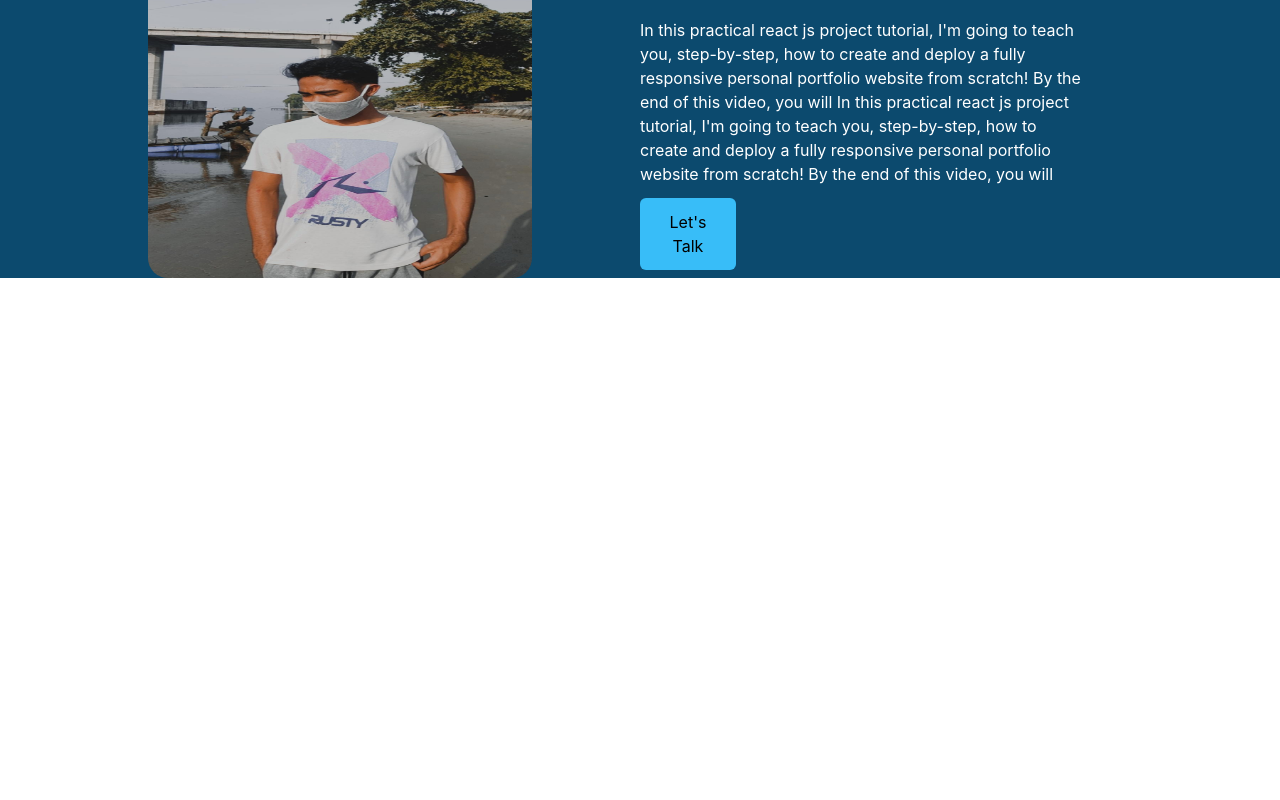
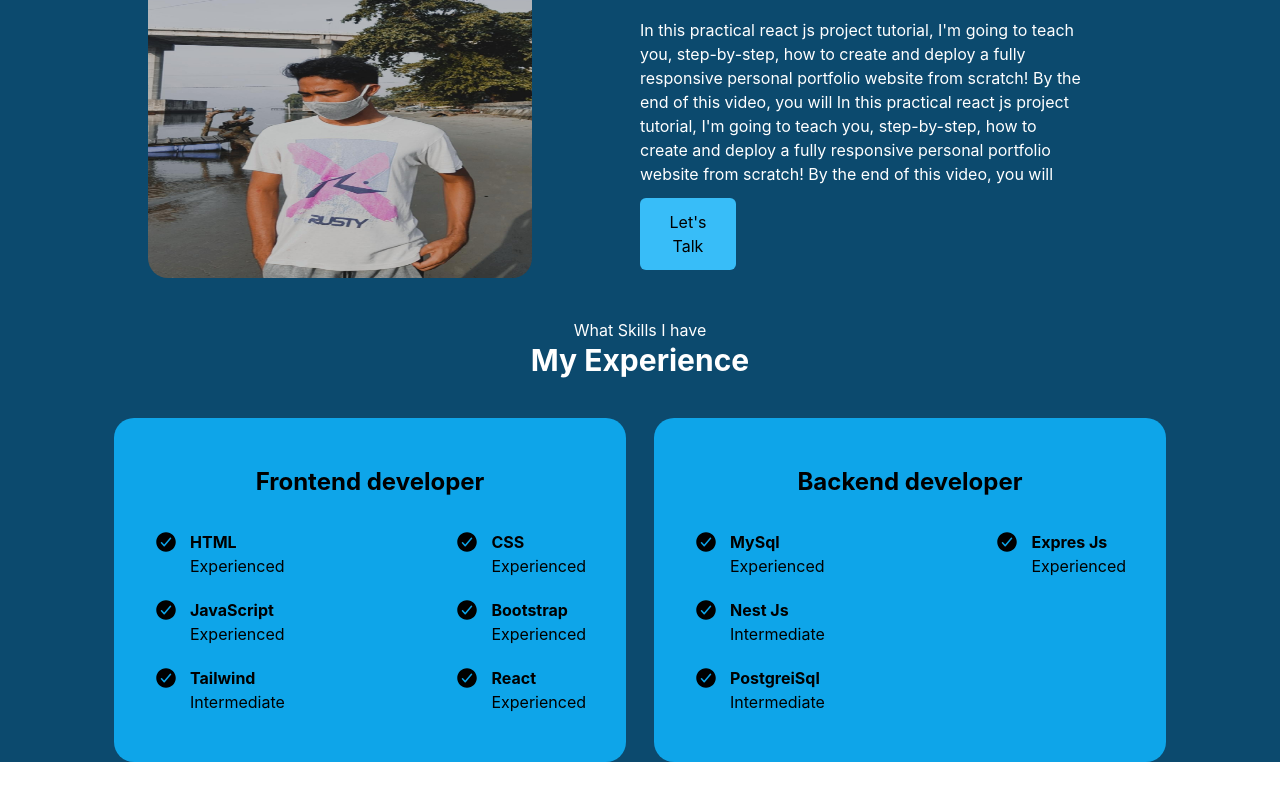
Before and after one commit to ibranurlette/portofolio-second-version, a React (Create React App) app: page / in a window 1280 px wide. Shown: the part 1011-1811 px from the top of the page. Before the commit the page ends 1329 px from the top, so only its background shows below. Built offline with nearby package versions, Linux system fonts and the light colour scheme.

Commit message:
Third Section : Experience page

```diff
--- a/src/App.js
+++ b/src/App.js
@@ -6,6 +6,7 @@ import {
   IoMedal,
   IoPeople,
   IoCreate,
+  IoCheckmarkCircle,
 } from "react-icons/io5";
 
 function App() {
@@ -92,6 +93,120 @@ function App() {
           </div>
         </div>
       </div>
+
+      {/* third section */}
+      <h1 className="text-white">What Skills I have</h1>
+      <h2 className="text-3xl font-bold text-white">My Experience</h2>
+      <div className="m-10 flex justify-center">
+        <div className="bg-sky-500 py-12 px-10 mr-7 w-[32rem] rounded-[20px]">
+          <h1 className="text-2xl mb-8 font-bold">Frontend developer</h1>
+          <div className="flex justify-between ">
+            <div className="">
+              <div className="flex justify-start mb-5">
+                <div>
+                  <IoCheckmarkCircle className="" size="1.5em" />
+                </div>
+                <div className="text-justify ml-3">
+                  <b>HTML</b>
+                  <p>Experienced</p>
+                </div>
+              </div>
+              <div className="flex justify-start mb-5">
+                <div>
+                  <IoCheckmarkCircle className="" size="1.5em" />
+                </div>
+                <div className="text-justify ml-3">
+                  <b>JavaScript</b>
+                  <p>Experienced</p>
+                </div>
+              </div>
+              <div className="flex justify-start ">
+                <div>
+                  <IoCheckmarkCircle className="" size="1.5em" />
+                </div>
+                <div className="text-justify ml-3">
+                  <b>Tailwind</b>
+                  <p>Intermediate</p>
+                </div>
+              </div>
+            </div>
+            <div className="">
+              <div className="flex justify-start mb-5">
+                <div>
+                  <IoCheckmarkCircle className="" size="1.5em" />
+                </div>
+                <div className="text-justify ml-3">
+                  <b>CSS</b>
+                  <p>Experienced</p>
+                </div>
+              </div>
+              <div className="flex justify-start mb-5">
+                <div>
+                  <IoCheckmarkCircle className="" size="1.5em" />
+                </div>
+                <div className="text-justify ml-3">
+                  <b>Bootstrap</b>
+                  <p>Experienced</p>
+                </div>
+              </div>
+              <div className="flex justify-start ">
+                <div>
+                  <IoCheckmarkCircle className="" size="1.5em" />
+                </div>
+                <div className="text-justify ml-3">
+                  <b>React</b>
+                  <p>Experienced</p>
+                </div>
+              </div>
+            </div>
+          </div>
+        </div>
+        <div className="bg-sky-500 py-12 px-10 w-[32rem] rounded-[20px]">
+          <h1 className="text-2xl mb-8 font-bold">Backend developer</h1>
+          <div className="flex justify-between ">
+            <div className="">
+              <div className="flex justify-start mb-5">
+                <div>
+                  <IoCheckmarkCircle className="" size="1.5em" />
+                </div>
+                <div className="text-justify ml-3">
+                  <b>MySql</b>
+                  <p>Experienced</p>
+                </div>
+              </div>
+              <div className="flex justify-start mb-5">
+                <div>
+                  <IoCheckmarkCircle className="" size="1.5em" />
+                </div>
+                <div className="text-justify ml-3">
+                  <b>Nest Js</b>
+                  <p>Intermediate</p>
+                </div>
+              </div>
+              <div className="flex justify-start ">
+                <div>
+                  <IoCheckmarkCircle className="" size="1.5em" />
+                </div>
+                <div className="text-justify ml-3">
+                  <b>PostgreiSql</b>
+                  <p>Intermediate</p>
+                </div>
+              </div>
+            </div>
+            <div className="">
+              <div className="flex justify-start mb-5">
+                <div>
+                  <IoCheckmarkCircle className="" size="1.5em" />
+                </div>
+                <div className="text-justify ml-3">
+                  <b>Expres Js</b>
+                  <p>Experienced</p>
+                </div>
+              </div>
+            </div>
+          </div>
+        </div>
+      </div>
     </div>
   );
 }
```
